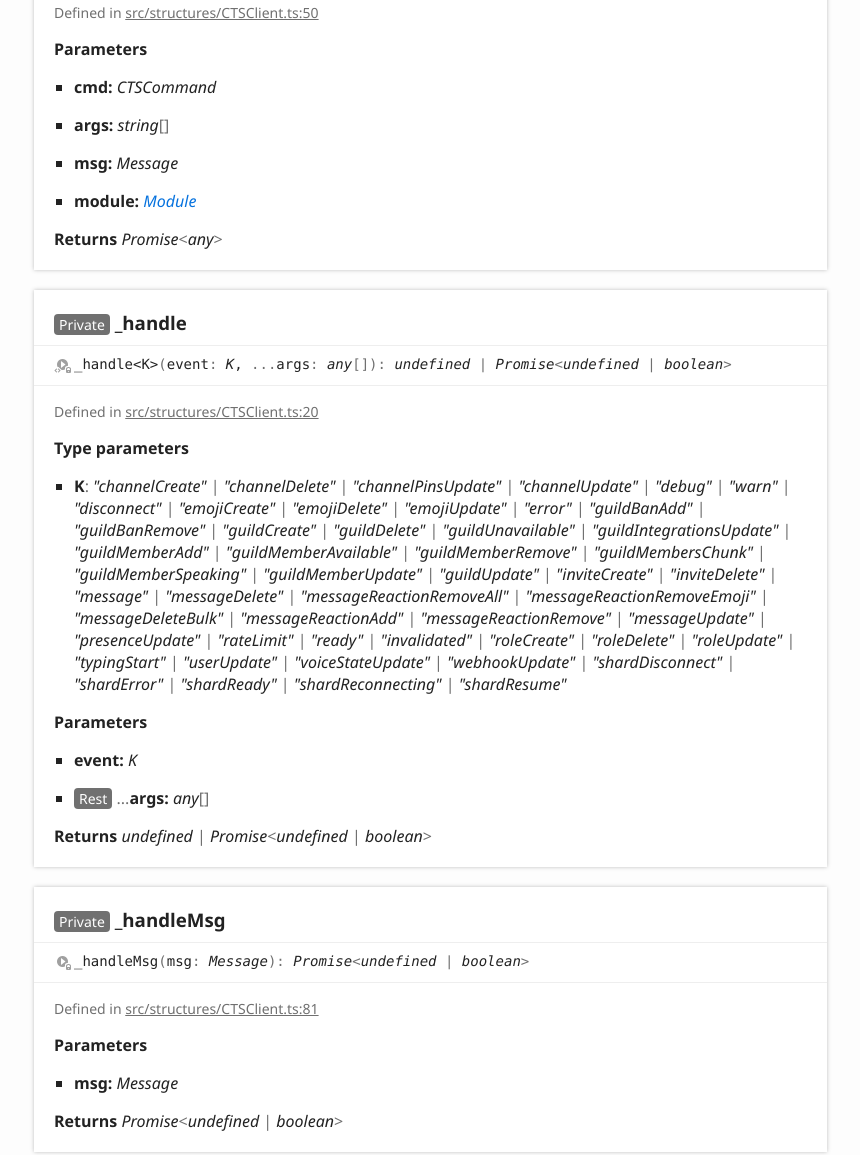
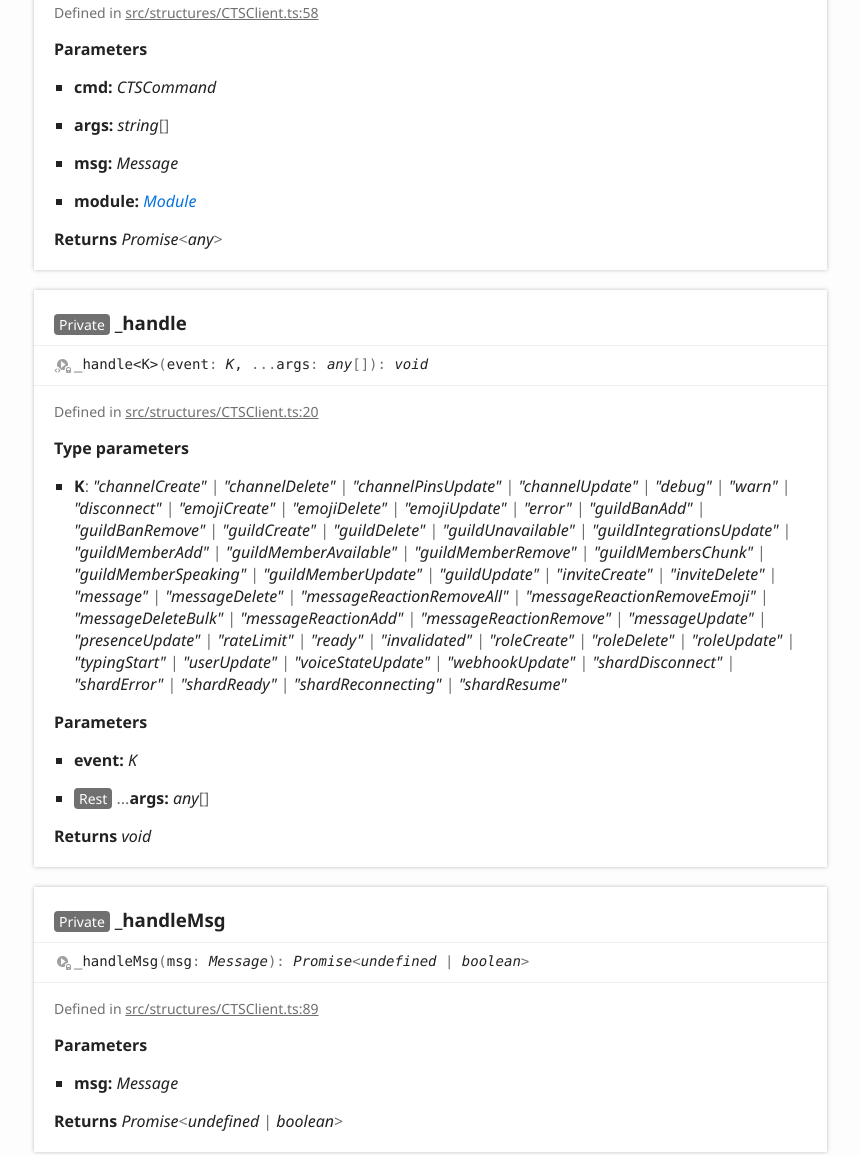
Before and after one commit to paring-chan/command.ts-rewrite, a plain HTML site: page classes/ctsclient.html in a window 1280 px wide. Shown: the part 5440-6595 px from the top of the page, without its empty margins (6-866 px from the left). Drawn offline with Linux system fonts and the light colour scheme.

Commit message:
Deploying to gh-pages from @ pikokr/command.ts-rewrite@aa369b8bbc607f60bb9b31672fe8abe3954eec8e 🚀

```diff
--- a/classes/ctsclient.html
+++ b/classes/ctsclient.html
@@ -174,7 +174,7 @@
 						<li class="tsd-description">
 							<aside class="tsd-sources">
 								<ul>
-									<li>Defined in <a href="https://github.com/pikokr/command.ts-rewrite/blob/a347da4/src/structures/CTSClient.ts#L12">src/structures/CTSClient.ts:12</a></li>
+									<li>Defined in <a href="https://github.com/pikokr/command.ts-rewrite/blob/aa369b8/src/structures/CTSClient.ts#L12">src/structures/CTSClient.ts:12</a></li>
 								</ul>
 							</aside>
 							<h4 class="tsd-parameters-title">Parameters</h4>
@@ -239,7 +239,7 @@
 					<div class="tsd-signature tsd-kind-icon">opts<span class="tsd-signature-symbol">:</span> <span class="tsd-signature-type">CTSOptions</span></div>
 					<aside class="tsd-sources">
 						<ul>
-							<li>Defined in <a href="https://github.com/pikokr/command.ts-rewrite/blob/a347da4/src/structures/CTSClient.ts#L10">src/structures/CTSClient.ts:10</a></li>
+							<li>Defined in <a href="https://github.com/pikokr/command.ts-rewrite/blob/aa369b8/src/structures/CTSClient.ts#L10">src/structures/CTSClient.ts:10</a></li>
 						</ul>
 					</aside>
 				</section>
@@ -249,7 +249,7 @@
 					<div class="tsd-signature tsd-kind-icon">owners<span class="tsd-signature-symbol">:</span> <span class="tsd-signature-type">string</span><span class="tsd-signature-symbol">[]</span><span class="tsd-signature-symbol"> = ...</span></div>
 					<aside class="tsd-sources">
 						<ul>
-							<li>Defined in <a href="https://github.com/pikokr/command.ts-rewrite/blob/a347da4/src/structures/CTSClient.ts#L12">src/structures/CTSClient.ts:12</a></li>
+							<li>Defined in <a href="https://github.com/pikokr/command.ts-rewrite/blob/aa369b8/src/structures/CTSClient.ts#L12">src/structures/CTSClient.ts:12</a></li>
 						</ul>
 					</aside>
 				</section>
@@ -279,7 +279,7 @@
 					<div class="tsd-signature tsd-kind-icon">registry<span class="tsd-signature-symbol">:</span> <span class="tsd-signature-type">default</span></div>
 					<aside class="tsd-sources">
 						<ul>
-							<li>Defined in <a href="https://github.com/pikokr/command.ts-rewrite/blob/a347da4/src/structures/CTSClient.ts#L11">src/structures/CTSClient.ts:11</a></li>
+							<li>Defined in <a href="https://github.com/pikokr/command.ts-rewrite/blob/aa369b8/src/structures/CTSClient.ts#L11">src/structures/CTSClient.ts:11</a></li>
 						</ul>
 					</aside>
 				</section>
@@ -421,7 +421,7 @@
 						<li class="tsd-description">
 							<aside class="tsd-sources">
 								<ul>
-									<li>Defined in <a href="https://github.com/pikokr/command.ts-rewrite/blob/a347da4/src/structures/CTSClient.ts#L50">src/structures/CTSClient.ts:50</a></li>
+									<li>Defined in <a href="https://github.com/pikokr/command.ts-rewrite/blob/aa369b8/src/structures/CTSClient.ts#L58">src/structures/CTSClient.ts:58</a></li>
 								</ul>
 							</aside>
 							<h4 class="tsd-parameters-title">Parameters</h4>
@@ -447,13 +447,13 @@
 					<a name="_handle" class="tsd-anchor"></a>
 					<h3><span class="tsd-flag ts-flagPrivate">Private</span> _handle</h3>
 					<ul class="tsd-signatures tsd-kind-method tsd-parent-kind-class tsd-has-type-parameter tsd-is-private">
-						<li class="tsd-signature tsd-kind-icon">_handle&lt;K&gt;<span class="tsd-signature-symbol">(</span>event<span class="tsd-signature-symbol">: </span><span class="tsd-signature-type">K</span>, <span class="tsd-signature-symbol">...</span>args<span class="tsd-signature-symbol">: </span><span class="tsd-signature-type">any</span><span class="tsd-signature-symbol">[]</span><span class="tsd-signature-symbol">)</span><span class="tsd-signature-symbol">: </span><span class="tsd-signature-type">undefined</span><span class="tsd-signature-symbol"> | </span><span class="tsd-signature-type">Promise</span><span class="tsd-signature-symbol">&lt;</span><span class="tsd-signature-type">undefined</span><span class="tsd-signature-symbol"> | </span><span class="tsd-signature-type">boolean</span><span class="tsd-signature-symbol">&gt;</span></li>
-					</ul>
-					<ul class="tsd-descriptions">
-						<li class="tsd-description">
-							<aside class="tsd-sources">
-								<ul>
-									<li>Defined in <a href="https://github.com/pikokr/command.ts-rewrite/blob/a347da4/src/structures/CTSClient.ts#L20">src/structures/CTSClient.ts:20</a></li>
+						<li class="tsd-signature tsd-kind-icon">_handle&lt;K&gt;<span class="tsd-signature-symbol">(</span>event<span class="tsd-signature-symbol">: </span><span class="tsd-signature-type">K</span>, <span class="tsd-signature-symbol">...</span>args<span class="tsd-signature-symbol">: </span><span class="tsd-signature-type">any</span><span class="tsd-signature-symbol">[]</span><span class="tsd-signature-symbol">)</span><span class="tsd-signature-symbol">: </span><span class="tsd-signature-type">void</span></li>
+					</ul>
+					<ul class="tsd-descriptions">
+						<li class="tsd-description">
+							<aside class="tsd-sources">
+								<ul>
+									<li>Defined in <a href="https://github.com/pikokr/command.ts-rewrite/blob/aa369b8/src/structures/CTSClient.ts#L20">src/structures/CTSClient.ts:20</a></li>
 								</ul>
 							</aside>
 							<h4 class="tsd-type-parameters-title">Type parameters</h4>
@@ -471,7 +471,7 @@
 									<h5><span class="tsd-flag ts-flagRest">Rest</span> <span class="tsd-signature-symbol">...</span>args: <span class="tsd-signature-type">any</span><span class="tsd-signature-symbol">[]</span></h5>
 								</li>
 							</ul>
-							<h4 class="tsd-returns-title">Returns <span class="tsd-signature-type">undefined</span><span class="tsd-signature-symbol"> | </span><span class="tsd-signature-type">Promise</span><span class="tsd-signature-symbol">&lt;</span><span class="tsd-signature-type">undefined</span><span class="tsd-signature-symbol"> | </span><span class="tsd-signature-type">boolean</span><span class="tsd-signature-symbol">&gt;</span></h4>
+							<h4 class="tsd-returns-title">Returns <span class="tsd-signature-type">void</span></h4>
 						</li>
 					</ul>
 				</section>
@@ -485,7 +485,7 @@
 						<li class="tsd-description">
 							<aside class="tsd-sources">
 								<ul>
-									<li>Defined in <a href="https://github.com/pikokr/command.ts-rewrite/blob/a347da4/src/structures/CTSClient.ts#L81">src/structures/CTSClient.ts:81</a></li>
+									<li>Defined in <a href="https://github.com/pikokr/command.ts-rewrite/blob/aa369b8/src/structures/CTSClient.ts#L89">src/structures/CTSClient.ts:89</a></li>
 								</ul>
 							</aside>
 							<h4 class="tsd-parameters-title">Parameters</h4>
@@ -508,7 +508,7 @@
 						<li class="tsd-description">
 							<aside class="tsd-sources">
 								<ul>
-									<li>Defined in <a href="https://github.com/pikokr/command.ts-rewrite/blob/a347da4/src/structures/CTSClient.ts#L24">src/structures/CTSClient.ts:24</a></li>
+									<li>Defined in <a href="https://github.com/pikokr/command.ts-rewrite/blob/aa369b8/src/structures/CTSClient.ts#L32">src/structures/CTSClient.ts:32</a></li>
 								</ul>
 							</aside>
 							<h4 class="tsd-parameters-title">Parameters</h4>
@@ -667,7 +667,7 @@
 						<li class="tsd-description">
 							<aside class="tsd-sources">
 								<ul>
-									<li>Defined in <a href="https://github.com/pikokr/command.ts-rewrite/blob/a347da4/src/structures/CTSClient.ts#L118">src/structures/CTSClient.ts:118</a></li>
+									<li>Defined in <a href="https://github.com/pikokr/command.ts-rewrite/blob/aa369b8/src/structures/CTSClient.ts#L126">src/structures/CTSClient.ts:126</a></li>
 								</ul>
 							</aside>
 							<h4 class="tsd-parameters-title">Parameters</h4>
@@ -925,7 +925,7 @@
 						<li class="tsd-description">
 							<aside class="tsd-sources">
 								<ul>
-									<li>Defined in <a href="https://github.com/pikokr/command.ts-rewrite/blob/a347da4/src/structures/CTSClient.ts#L97">src/structures/CTSClient.ts:97</a></li>
+									<li>Defined in <a href="https://github.com/pikokr/command.ts-rewrite/blob/aa369b8/src/structures/CTSClient.ts#L105">src/structures/CTSClient.ts:105</a></li>
 								</ul>
 							</aside>
 							<h4 class="tsd-parameters-title">Parameters</h4>
@@ -1358,7 +1358,7 @@
 						<li class="tsd-description">
 							<aside class="tsd-sources">
 								<ul>
-									<li>Defined in <a href="https://github.com/pikokr/command.ts-rewrite/blob/a347da4/src/structures/CTSClient.ts#L113">src/structures/CTSClient.ts:113</a></li>
+									<li>Defined in <a href="https://github.com/pikokr/command.ts-rewrite/blob/aa369b8/src/structures/CTSClient.ts#L121">src/structures/CTSClient.ts:121</a></li>
 								</ul>
 							</aside>
 							<h4 class="tsd-parameters-title">Parameters</h4>
```
Also changed, not shown: classes/ctscontext.html (+8 -8 lines), classes/module.html (+3 -3 lines), modules.html (+3 -3 lines).
